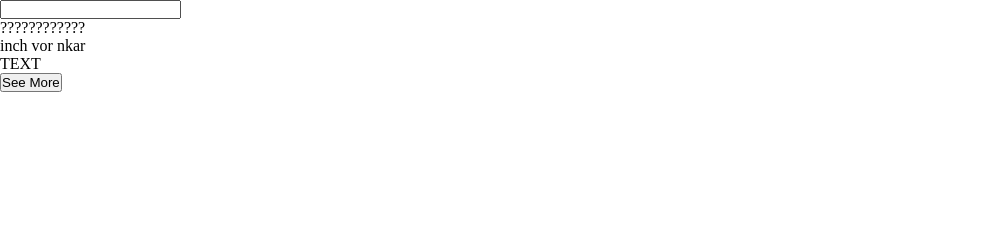
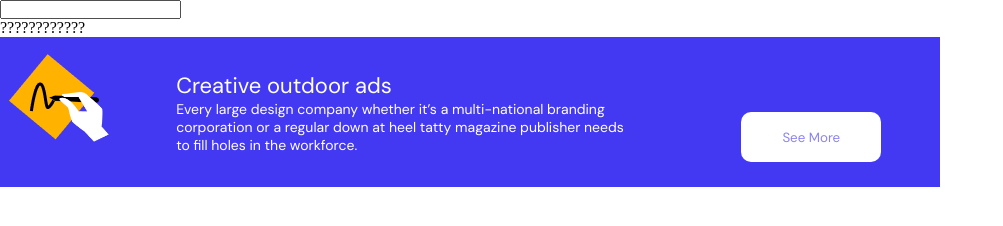
Before and after one commit to Tyom1/Hrashqner, a plain HTML site: page index.html in a window 1280 px wide. Shown: the whole page, without its empty margins (0-1003 px from the left). Drawn offline with Linux system fonts and the light colour scheme.

Commit message:
Armans Changes

```diff
--- a/css/main.css
+++ b/css/main.css
@@ -1,5 +1,89 @@
-*{
-    margin: 0;
-    padding: 0;
-    box-sizing: border-box;
+@import url("https://fonts.googleapis.com/css2?family=DM+Sans:wght@400;500&display=swap");
+
+* {
+  margin: 0;
+  padding: 0;
+  box-sizing: border-box;
 }
+
+.blue_box {
+  width: 940px;
+  height: 150px;
+  background-color: #4339f2;
+  display: flex;
+  justify-content: space-around;
+  align-items: center;
+}
+
+.blue_box_images {
+  position: relative;
+  right: 50px;
+  bottom: 15px;
+}
+
+.blue_box_description {
+  display: flex;
+  justify-content: center;
+  flex-direction: column;
+}
+
+.blue_box_img1 {
+  position: absolute;
+  width: 50px;
+  left: 40px;
+  z-index: 98;
+  top: -2px;
+  height: 8px;
+}
+
+.blue_box_img2 {
+  position: absolute;
+  bottom: 11px;
+  top: 0;
+  left: 20px;
+  right: 0;
+  margin: auto;
+  z-index: 97;
+}
+
+.blue_box_img3 {
+  position: absolute;
+  width: 50px;
+  height: 50px;
+  left: 50px;
+  z-index: 99;
+  top: -5px;
+}
+
+.blue_box_img4 {
+  position: absolute;
+  bottom: 0;
+  top: 0;
+  left: 0;
+  right: 0;
+  margin: auto;
+}
+
+.blue_box_button {
+  width: 140px;
+  height: 50px;
+  background-color: #ffffff;
+  color: #8a83f7;
+  outline: none;
+  border: none;
+  margin-top: 50px;
+  font-family: "DM Sans";
+  border-radius: 10px;
+}
+
+.blue_box_title {
+  font-family: "DM Sans";
+  color: #ffffff;
+  font-size: 22px;
+}
+
+.blue_box_paragraph {
+  font-family: "DM Sans";
+  color: #ffffff;
+  font-size: 14px;
+}
--- a/index.html
+++ b/index.html
@@ -1,17 +1,17 @@
 <!DOCTYPE html>
 <html lang="en">
   <head>
-    <meta charset="UTF-8">
-    <meta http-equiv="X-UA-Compatible" content="IE=edge">
-    <meta name="viewport" content="width=device-width, initial-scale=1.0">
-    <link rel="stylesheet" href="css/main.css">
+    <meta charset="UTF-8" />
+    <meta http-equiv="X-UA-Compatible" content="IE=edge" />
+    <meta name="viewport" content="width=device-width, initial-scale=1.0" />
+    <link rel="stylesheet" href="css/main.css" />
     <title>Hrashqner</title>
   </head>
   <body>
     <div class="wrapper">
       <!-- ==========================Artashes============================================= -->
       <section class="search_members">
-            <input type="search">
+        <input type="search" />
         <span class="members"></span>
       </section>
       <!-- ==========================Artashes============================================= -->
@@ -23,22 +23,29 @@
       </section>
 
       <section class="single_minded">
-            <section class="ava">
-
-            </section>
-            <section class="somon">
-
-            </section>
-            <section class="lilah">
-
-            </section>
+        <section class="ava"></section>
+        <section class="somon"></section>
+        <section class="lilah"></section>
       </section>
       <!-- ==========================Mariam============================================= -->
       <!-- ==========================Arman============================================== -->
       <section class="blue_box">
-            <div>inch vor nkar</div>
-            <p>TEXT</p>
-            <button>See More</button>
+        <div class="blue_box_images">
+          <img class="blue_box_img1" src="./img/Path (1).png" alt="" />
+          <img class="blue_box_img2" src="./img/Path (2).png" alt="" />
+          <img class="blue_box_img3" src="./img/Path.png" alt="" />
+          <img class="blue_box_img4" src="./img/Rectangle.png" alt="" />
+        </div>
+        <div class="blue_box_description">
+          <p class="blue_box_title">Creative outdoor ads</p>
+          <p class="blue_box_paragraph">
+            Every large design company whether it’s a multi-national branding<br />
+            corporation or a regular down at heel tatty magazine publisher
+            needs<br />
+            to fill holes in the workforce.
+          </p>
+        </div>
+        <button class="blue_box_button">See More</button>
       </section>
       <!-- ==========================Arman=============================================== -->
       <!-- ==========================Arus================================================ -->
@@ -66,9 +73,6 @@
       <!-- ==========================Ani================================================== -->
     </div>
 
-
-
-
     <script src="js/main.js"></script>
   </body>
 </html>
```
Also changed, not shown: img/Path (1).png (added), img/Path (2).png (added), img/Path.png (added), img/Rectangle.png (added). Lines whose indentation alone changed are shown as unchanged.
